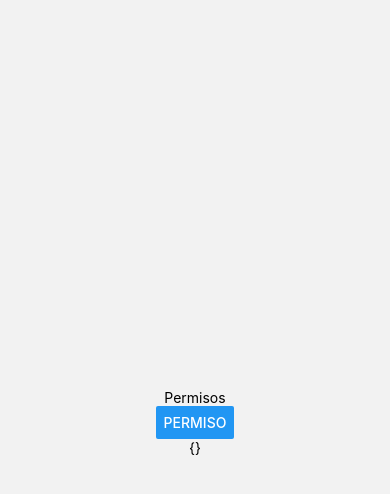
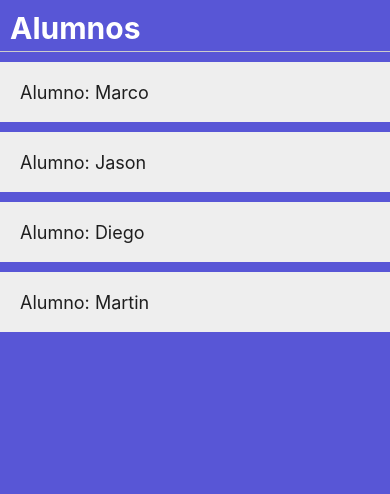
Before and after one commit to json-was/appGeoBpm, a React Native app: screen / in a window 390 px wide. Shown: the top 494 px of the page. Built offline with nearby package versions, Linux system fonts and the light colour scheme.

Commit message:
Screen 'Inicio creada'.

```diff
--- a/App.tsx
+++ b/App.tsx
@@ -1,7 +1,7 @@
 import React from 'react'
 import { Loading, Logout, Permisos } from './src/components';
 import { PermissionsProvider } from './src/context';
-import { Alumno, Login } from './src/screens';
+import { Alumno, Inicio, Login } from './src/screens';
 import { NavigationContainer } from '@react-navigation/native'
 import { Navigator } from './src/navigator/Navigator';
 
@@ -19,14 +19,15 @@ const App = () => {
       {/* <Login /> */}
       {/* <Logout /> */}
 
-        {/* <Alumno /> */}
+      {/* <Alumno /> */}
       {/* <Loading /> */}
       {/* <Permisos /> */}
-      <NavigationContainer>
+      {/* <NavigationContainer>
         <AppState>
           <Navigator/>
         </AppState>
-      </NavigationContainer>
+      </NavigationContainer> */}
+      <Inicio />
     </>
   )
 }
--- /dev/null
+++ b/src/screens/Docente/Inicio/Inicio.style.ts
@@ -0,0 +1,35 @@
+import {StyleSheet} from 'react-native';
+
+export const inicioStyles = StyleSheet.create({
+  viewContainer: {
+    flex: 1,
+    backgroundColor: '#5856d6',
+  },
+  alumnoContainer: {
+    marginBottom: 10,
+    width: '100%',
+    backgroundColor: '#eee',
+    height: 60,
+    justifyContent: 'center',
+  },
+
+  title: {
+    borderBottomColor: '#ccc',
+    borderBottomWidth: 1,
+    color: '#fff',
+    fontSize: 30,
+    fontWeight: 'bold',
+    marginVertical: 10,
+    paddingBottom: 5,
+    paddingLeft: 10,
+  },
+  button: {
+    flex: 1,
+    justifyContent: 'center',
+  },
+  buttonText: {
+    marginLeft: 20,
+    color: '#1e1e1e',
+    fontSize: 18,
+  },
+});
--- /dev/null
+++ b/src/screens/Docente/Inicio/Inicio.tsx
@@ -0,0 +1,45 @@
+import React, {useEffect, useState} from 'react';
+import {Text, View, TouchableOpacity, ScrollView} from 'react-native';
+import {inicioStyles} from './Inicio.style';
+
+const alumnosDatos = [
+  {
+    id: 1,
+    name: 'Marco',
+    bpm: 77,
+  },
+  {
+    id: 2,
+    name: 'Jason',
+    bpm: 66,
+  },
+  {
+    id: 3,
+    name: 'Diego',
+    bpm: 89,
+  },
+  {
+    id: 4,
+    name: 'Martin',
+    bpm: 55,
+  },
+];
+
+export const Inicio = () => {
+  return (
+    <View style={inicioStyles.viewContainer}>
+      <Text style={inicioStyles.title}>Alumnos</Text>
+      <ScrollView>
+        {alumnosDatos?.map(({id, name, bpm}: any) => {
+          return (
+            <View style={inicioStyles.alumnoContainer} key={id}>
+              <TouchableOpacity style={inicioStyles.button}>
+                <Text style={inicioStyles.buttonText}>Alumno: {name}</Text>
+              </TouchableOpacity>
+            </View>
+          );
+        })}
+      </ScrollView>
+    </View>
+  );
+};
--- /dev/null
+++ b/src/screens/Docente/Inicio/index.ts
@@ -0,0 +1,2 @@
+export * from './Inicio';
+export * from './Inicio.style';
--- /dev/null
+++ b/src/screens/Docente/index.ts
@@ -0,0 +1 @@
+export * from './Inicio';
--- a/src/screens/index.ts
+++ b/src/screens/index.ts
@@ -1,2 +1,3 @@
 export * from './Login';
 export * from './Alumno';
+export * from './Docente';
```
